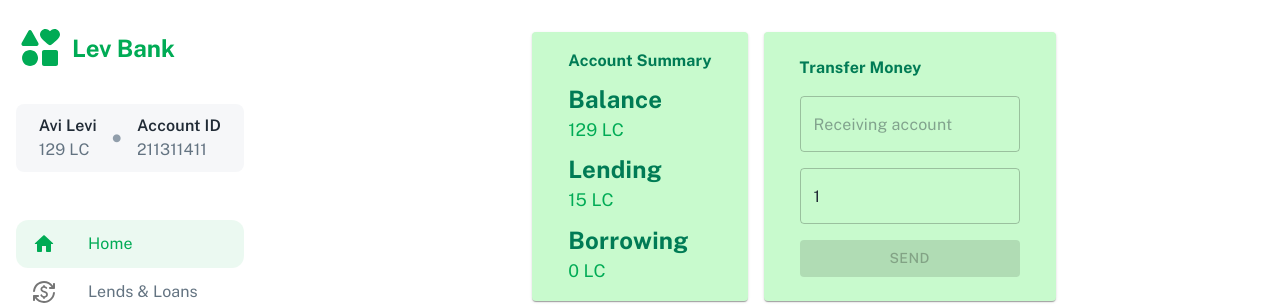
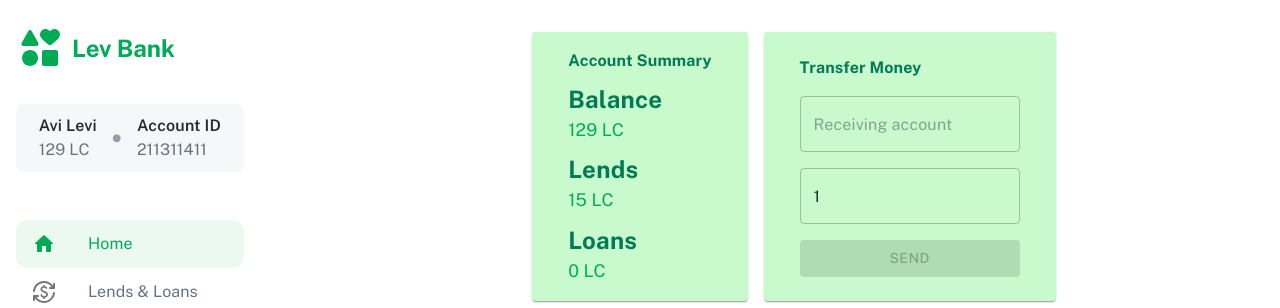
Before and after one commit to PCOffline/LevBank-frontend, a React (Create React App) app: page / in a window 1280 px wide. Shown: the top 308 px of the page. Built offline with nearby package versions, Linux system fonts and the light colour scheme.

Commit message:
refactor: rename to loans

```diff
--- a/src/components/pages/Home/UserInfo.js
+++ b/src/components/pages/Home/UserInfo.js
@@ -34,9 +34,9 @@ export default function UserInfo(props) {
       <Title>Account Summary</Title>
       <SubTitle>Balance</SubTitle>
       <Text>129 LC</Text>
-      <SubTitle>Lending</SubTitle>
+      <SubTitle>Lends</SubTitle>
       <Text>15 LC</Text>
-      <SubTitle>Borrowing</SubTitle>
+      <SubTitle>Loans</SubTitle>
       <Text>0 LC</Text>
     </Container>
   );
```
